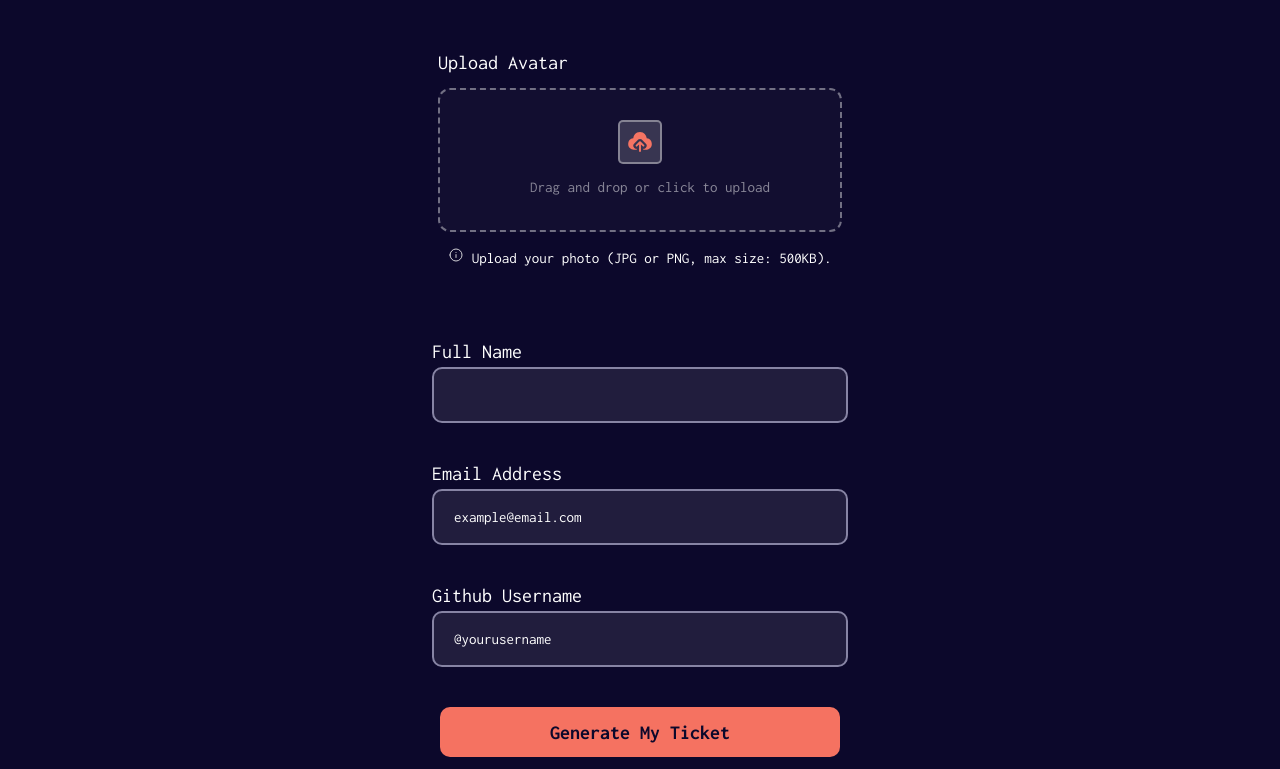
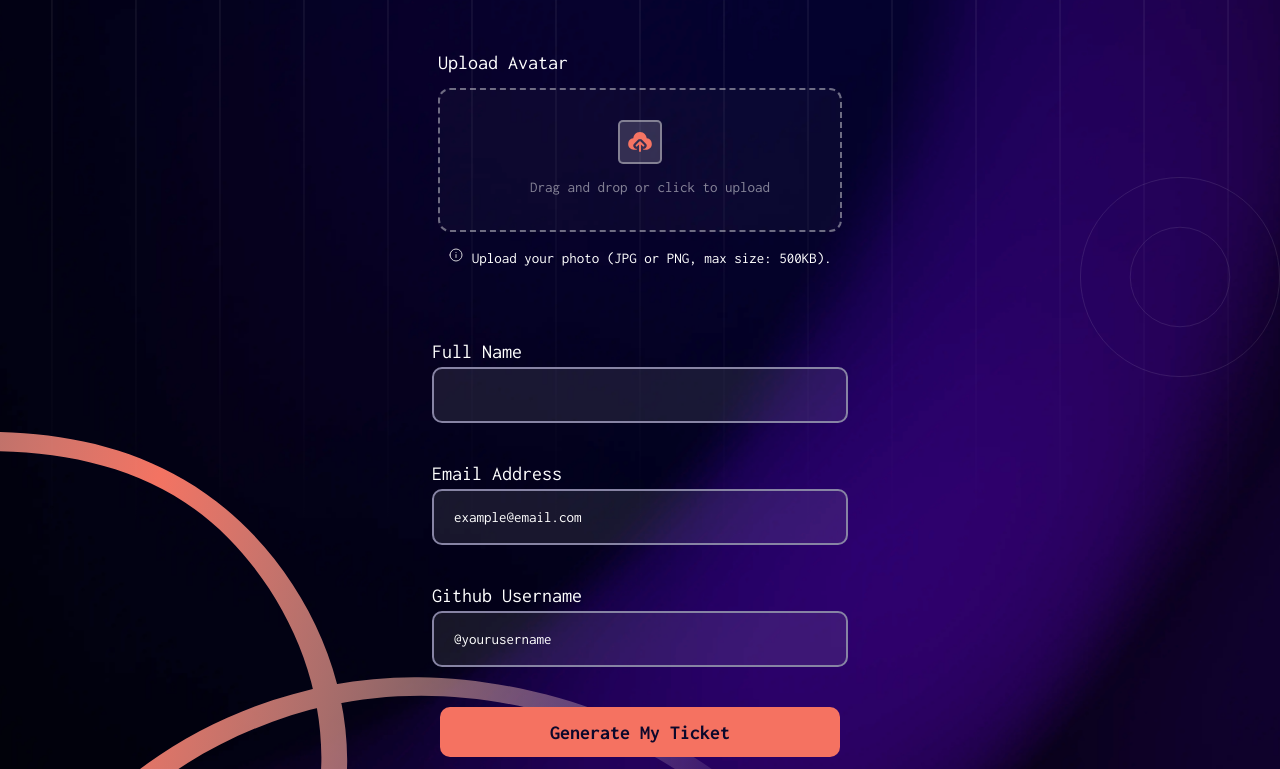
Before and after one commit to manjirigole/conference-ticket-generator-main, a plain HTML site: page index.html in a window 1280 px wide. Shown: the part 254-1023 px from the top of the page. Drawn offline with Linux system fonts and the light colour scheme; the site is published under a folder, as on GitHub Pages, so addresses that start at the root find nothing.

Commit message:
Update styles.css

```diff
--- a/styles.css
+++ b/styles.css
@@ -1,12 +1,12 @@
 body {
   font-family: "Inconsolata", sans-serif;
   background-color: hsl(248, 70%, 10%);
-  background-image: url("/assets/images/pattern-lines.svg"),
-    url("/assets/images/pattern-squiggly-line-bottom-desktop.svg"),
-    url("/assets/images/pattern-squiggly-line-top.svg"),
-    url("/assets/images/pattern-circle.svg"),
-    url("/assets/images/pattern-circle.svg"),
-    url("/assets/images/background-desktop.png");
+  background-image: url("./assets/images/pattern-lines.svg"),
+    url("./assets/images/pattern-squiggly-line-bottom-desktop.svg"),
+    url("./assets/images/pattern-squiggly-line-top.svg"),
+    url("./assets/images/pattern-circle.svg"),
+    url("./assets/images/pattern-circle.svg"),
+    url("./assets/images/background-desktop.png");
   background-repeat: no-repeat, no-repeat, no-repeat, no-repeat, no-repeat,
     no-repeat;
   background-position: center, bottom left, top right, top left, center right,
```
